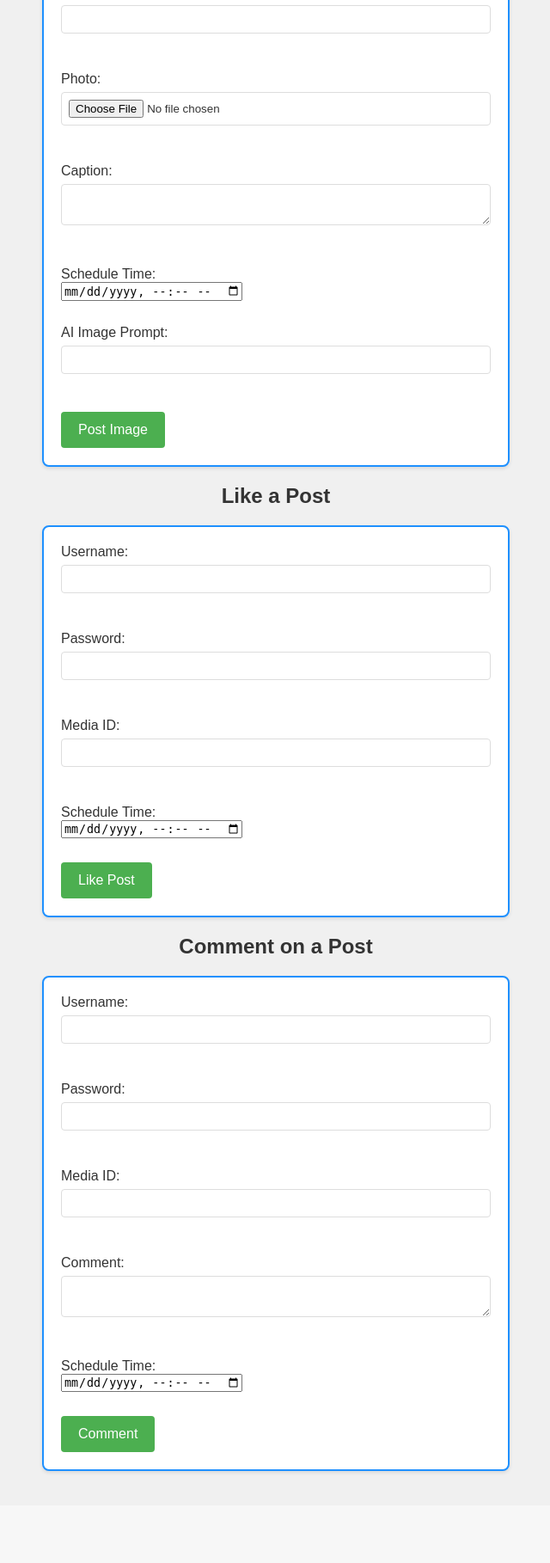
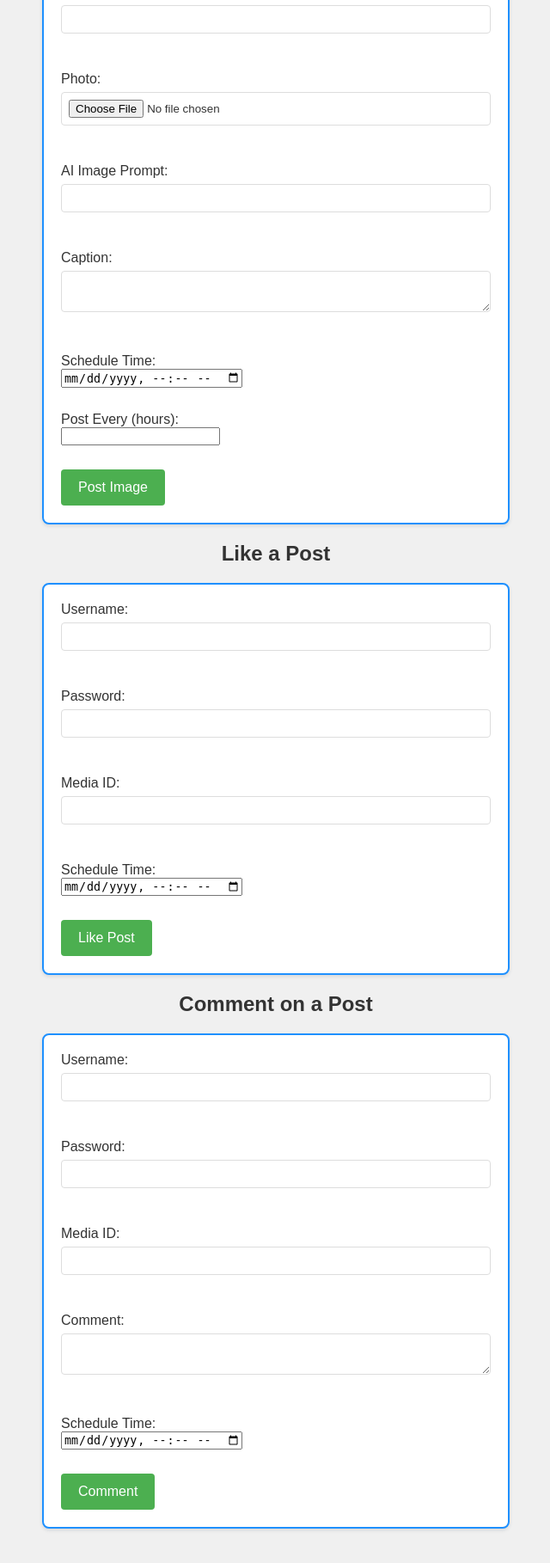
Before and after one commit to SakethSripada/Flask-SocialMedia-Automation, a Flask app: page / in a window 1280 px wide. Shown: the part 409-2227 px from the top of the page at 86% size, without its empty margins (319-959 px from the left). Before the commit the page ends 2124 px from the top, so only its background shows below. Run offline with Flask 3, Linux system fonts and the light colour scheme; some libraries are stand-ins or nearby versions.

Commit message:
adding recurring posting for instagram posts, didnt add them to db yet for managing

```diff
--- a/app.py
+++ b/app.py
@@ -320,16 +320,6 @@ def sched_item(delay, function, *args):  # takes delay for when the action shoul
     threading.Thread(target=exec_task).start()  # new thread created so main program can continue running
 
 
-# function for posting
-def exec_post(username, password, file_path, caption):  # necessary parameters for a post
-    try:  # logging in to user account and performing action
-        client = ig_login(username, password)
-        client.photo_upload(file_path, caption)
-    except EnvironmentError:
-        print("Error. Image did not post")
-        logging.error("Image post failed.")
-
-
 # function for liking
 def exec_like(username, password, media_id):  # necessary parameters for a like
     try:
@@ -362,16 +352,32 @@ def download_image(image_url, file_name):
         raise Exception(f"Failed to download image. Status code: {response.status_code}")
 
 
-# route for posting an image
+# function for posting
+def exec_post(username, password, file_path, caption):  # necessary parameters for a post
+    try:  # logging in to user account and performing action
+        client = ig_login(username, password)
+        client.photo_upload(file_path, caption)
+    except EnvironmentError:
+        print("Error. Image did not post")
+        logging.error("Image post failed.")
+
+
+instagram_scheduler = BackgroundScheduler()
+instagram_scheduler.start()
+
+
 @app.route("/post", methods=["POST"])
 def post_image():
-    csrf.protect()  # enabling csrf protection explicitly b/c this is not a flask-wtf form
+    csrf.protect()
     username = request.form['username']
     password = request.form['password']
     caption = request.form['caption']
-    ai_prompt = request.form["ai_prompt"]
+    ai_prompt = request.form.get("ai_prompt")
     scheduled_time = request.form.get("schedule_time")
-    # check if the user entered a prompt for the AI, and if so, generate the image accordingly and then download it
+    post_interval_hours = float(request.form.get("post_interval_hours") or 0)
+    post_interval_seconds = post_interval_hours * 3600
+    file_path = None
+
     if ai_prompt:
         try:
             response = ai_client.images.generate(
@@ -392,26 +398,32 @@ def post_image():
         except EnvironmentError:
             flash("Error generating AI Image. Please try again later.")
     else:
-        photo = request.files["photo"]  # if no AI prompt entered, then use the user uploaded photo as the image
+        photo = request.files["photo"]
         unique_filename = secure_filename(f"{uuid.uuid4()}_{photo.filename}")
         file_path = os.path.join(app.config["UPLOAD_FOLDER"], unique_filename)
         photo.save(file_path)
 
+    job_id = f'{username}_{uuid.uuid4()}'
+
     if scheduled_time:
-        scheduled_time = datetime.strptime(scheduled_time, "%Y-%m-%dT%H:%M")
-        post_delay = (scheduled_time - datetime.now()).total_seconds()  # convert delay into seconds
-        if post_delay > 0:  # check if the user wants to schedule in the future
-            sched_item(post_delay, exec_post, username, password, file_path, caption)
-            timestamps = session.get("scheduled_posts_timestamps", [])
-            timestamps.append(datetime.utcnow())  # timestamps of when posts are made recorded for rate limiting
-            session["scheduled_posts_timestamps"] = timestamps
-            return "Successfully Scheduled."
+        scheduled_time_dt = datetime.strptime(scheduled_time, "%Y-%m-%dT%H:%M")
+        delay = (scheduled_time_dt - datetime.now()).total_seconds()
+        if delay > 0:
+            instagram_scheduler.add_job(exec_post, 'date', run_date=scheduled_time_dt,
+                                        args=[username, password, file_path, caption], id=job_id)
+            flash('Post scheduled successfully!', 'success')
         else:
-            exec_post(username, password, file_path, caption)
-            return "Scheduled time has passed. Image Posting Now."
+            flash('Scheduled time has passed. Please choose a future time.', 'error')
+    elif post_interval_hours:
+        instagram_scheduler.add_job(exec_post, 'interval', seconds=post_interval_seconds,
+                                    args=[username, password, file_path, caption], id=job_id,
+                                    next_run_time=datetime.now())
+        flash(f'Post scheduled to be posted every {post_interval_hours} hours!', 'success')
     else:
         exec_post(username, password, file_path, caption)
-        return "Successfully Posted"
+        flash('Post published successfully!', 'success')
+
+    return redirect(url_for('home'))
 
 
 # route for liking posts, similar logic to posting route
--- a/templates/index.html
+++ b/templates/index.html
@@ -48,14 +48,17 @@
         Photo: <label>
         <input type="file" name="photo" accept="image/*" required>
     </label><br>
+        AI Image Prompt: <label>
+    <input type="text" name="ai_prompt">
+    </label><br>
         Caption: <label>
         <textarea name="caption" required></textarea>
     </label><br>
         Schedule Time: <label>
     <input type="datetime-local" name="schedule_time">
     </label><br>
-        AI Image Prompt: <label>
-    <input type="text" name="ai_prompt">
+        Post Every (hours): <label>
+    <input type="number" step="0.01" name="post_interval_hours">
     </label><br>
         <input type="submit" value="Post Image" class = "submit-btn">
     </form>
```
